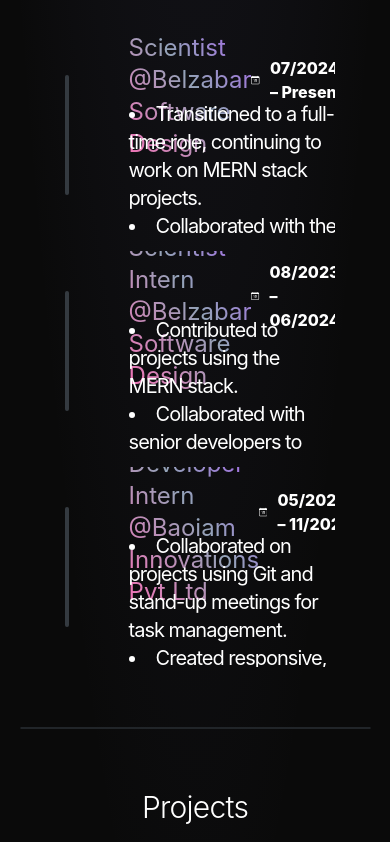
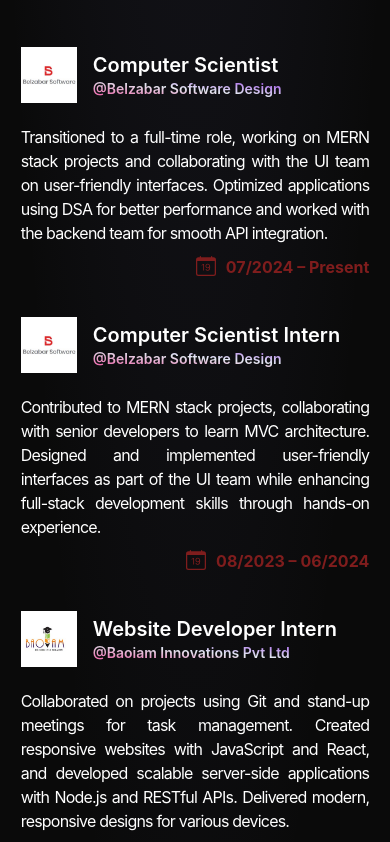
Before and after one commit to Puru7071/Puru-s-Portfolio-, a React (Create React App) app: page / in a window 390 px wide. Shown: the part 3440-4282 px from the top of the page. Built offline with nearby package versions, Linux system fonts and the light colour scheme.

Commit message:
Made mobile responsive Experience section

```diff
--- a/src/App.js
+++ b/src/App.js
@@ -8,7 +8,6 @@
 import Projects from './components/Projects';
 import { useMediaQuery } from 'react-responsive';
 import IntroMobile from './mobileComponents/IntroMobile';
-import HeaderMobile from './mobileComponents/HeaderMobile';
 
 function App() {
   const isMobile = useMediaQuery({ query: '(max-width: 768px)' })
--- a/src/components/ExpCard.jsx
+++ b/src/components/ExpCard.jsx
@@ -30,7 +30,6 @@
                     <div className='flex flex-row gap-[10px] text-[white] font-extrabold items-center'>
                         <BsCalendarDate /> <span>{item?.timeline}</span>
                     </div>
-
                 </div>
                 {item?.desc}
             </div>
--- a/src/components/Experience.jsx
+++ b/src/components/Experience.jsx
@@ -4,6 +4,7 @@
 
 import data from '../data';
 import ExpCard from './ExpCard';
+import ExpMobileCard from '../mobileComponents/ExpMobileCard';
 
 const Experience = ({isMobile}) => {
     const expArr = data?.expArr ;
@@ -12,9 +13,12 @@
             <Line />
             <Heading heading={"Professional Experience"} />
             <div className='w-[90%] flex flex-col items-center justify-center gap-[16px] m-auto'>
-                {expArr?.map((item, index) => (
-                    <ExpCard item = {item}/>
-                ))}
+                {expArr?.map((item, index) => {
+                    if(isMobile){
+                        return (<ExpMobileCard item = {item}/>)
+                    }
+                    return (<ExpCard item = {item}/>)
+                })}
             </div>
         </Fragment>
     )
--- a/src/components/ProjectCard.jsx
+++ b/src/components/ProjectCard.jsx
@@ -76,7 +76,13 @@
                 </div>
                 {showLoading && <div className='text-white h-[100%] w-[100%] bg-black flex flex-col justify-center items-center absolute top-0 left-0 gap-[20px]'>
                     Loading Video in {time} seconds
-                    <div className='h-[5px] w-[300px] bg-slate-100 rounded-2xl relative'>
+                    <div
+                        className={
+                            isMobile ?
+                            'h-[5px] w-[250px] bg-slate-100 rounded-2xl relative overflow-hidden'
+                            : 'h-[5px] w-[300px] bg-slate-100 rounded-2xl relative overflow-hidden'
+                        }
+                    >
                         <motion.div
                             className='absolute h-[100%] left-0 bottom-0 bg-blue-600'
                             initial={{width:0}}
--- a/src/data.js
+++ b/src/data.js
@@ -11,7 +11,13 @@
                 <li>Collaborated with the UI team to design and implement user-friendly interfaces.</li>
                 <li>Enhanced and optimized applications, leveraging DSA for performance improvements.</li>
                 <li>Worked closely with the backend team for API integration and seamless data flow.</li>
-            </ul>
+            </ul>,
+            mobileDesc: <p className="text-white tracking-tighter text-base text-justify">
+                Transitioned to a full-time role, working on MERN stack projects and
+                collaborating with the UI team on user-friendly interfaces. Optimized
+                applications using DSA for better performance and worked with the backend team
+                for smooth API integration.
+            </p>
         },
         {
             image: images.belzabar,
@@ -23,7 +29,13 @@
                 <li>Collaborated with senior developers to learn MVC architecture.</li>
                 <li>Designed and implemented user-friendly interfaces as part of the UI team.</li>
                 <li>Enhanced understanding of full-stack development through hands-on experience.</li>
-            </ul>
+            </ul>,
+            mobileDesc: <p className="text-white tracking-tighter text-base text-justify">
+                Contributed to MERN stack projects, collaborating with senior developers to
+                learn MVC architecture. Designed and implemented user-friendly interfaces as
+                part of the UI team while enhancing full-stack development skills through hands-on
+                experience.
+            </p>
         },
         {
             image: images.boiam,
@@ -35,7 +47,13 @@
                 <li>Created responsive, cross-browser-compatible websites with JavaScript and React.</li>
                 <li>Developed scalable server-side applications with Node.js and RESTful APIs.</li>
                 <li>Delivered modern, responsive designs for various devices.</li>
-            </ul>
+            </ul>,
+            mobileDesc: <p className="text-white tracking-tighter text-base text-justify">
+                Collaborated on projects using Git and stand-up meetings for task management.
+                Created responsive websites with JavaScript and React,
+                and developed scalable server-side applications with Node.js and RESTful APIs.
+                Delivered modern, responsive designs for various devices.
+            </p>
         }
     ],
     projects: [
@@ -138,8 +156,8 @@
             techUsed: [images?.mongo, images?.express, images?.node, images?.javaScript, images?.html, images?.boot],
             thumbnail: images?.p2
         }
-    ] ,
-    techs : [
+    ],
+    techs: [
         { image: images?.cpp, desc: "" },
         { image: images?.html, desc: "" },
         { image: images?.javaScript, desc: "" },
--- /dev/null
+++ b/src/mobileComponents/ExpMobileCard.jsx
@@ -0,0 +1,34 @@
+import React from 'react';
+import { motion } from "framer-motion";
+import { BsCalendarDate } from "react-icons/bs";
+
+const ExpMobileCard = ({ item }) => {
+    return (
+        <motion.div
+            initial={{ scale: 0, opacity:0 }}
+            whileInView={{ scale: 1 , opacity:1 }}
+            transition={{ duration: 0.5 }}
+            className='w-[105%] h-[auto] p-[10px]'
+        >
+            <div className='w-[100%] h-[60px] flex flex-row justify-start items-center gap-[16px] mb-[20px]'>
+                <div className='h-[56px] w-[56px] bg-black'>
+                    <img src={item?.image} />
+                </div>
+                <div className='h-[100%] flex flex-col justify-center py-[2px] font-semibold'>
+                    <h1 className='text-xl text-white'>
+                        {item?.post}
+                    </h1>
+                    <h1 className='text-sm bg-gradient-to-tr from-pink-500 via-slate-200 to-purple-600 bg-clip-text text-transparent'>
+                        @{item?.name}
+                    </h1>
+                </div>
+            </div>
+            {item?.mobileDesc}
+            <div className='w-[100%] mt-[10px] flex flex-row justify-end items-center gap-[10px] text-red-900 font-bold'>
+                <BsCalendarDate className='mt-[-2px] text-xl'/> {item?.timeline}
+            </div>
+        </motion.div>
+    )
+}
+
+export default ExpMobileCard
```
